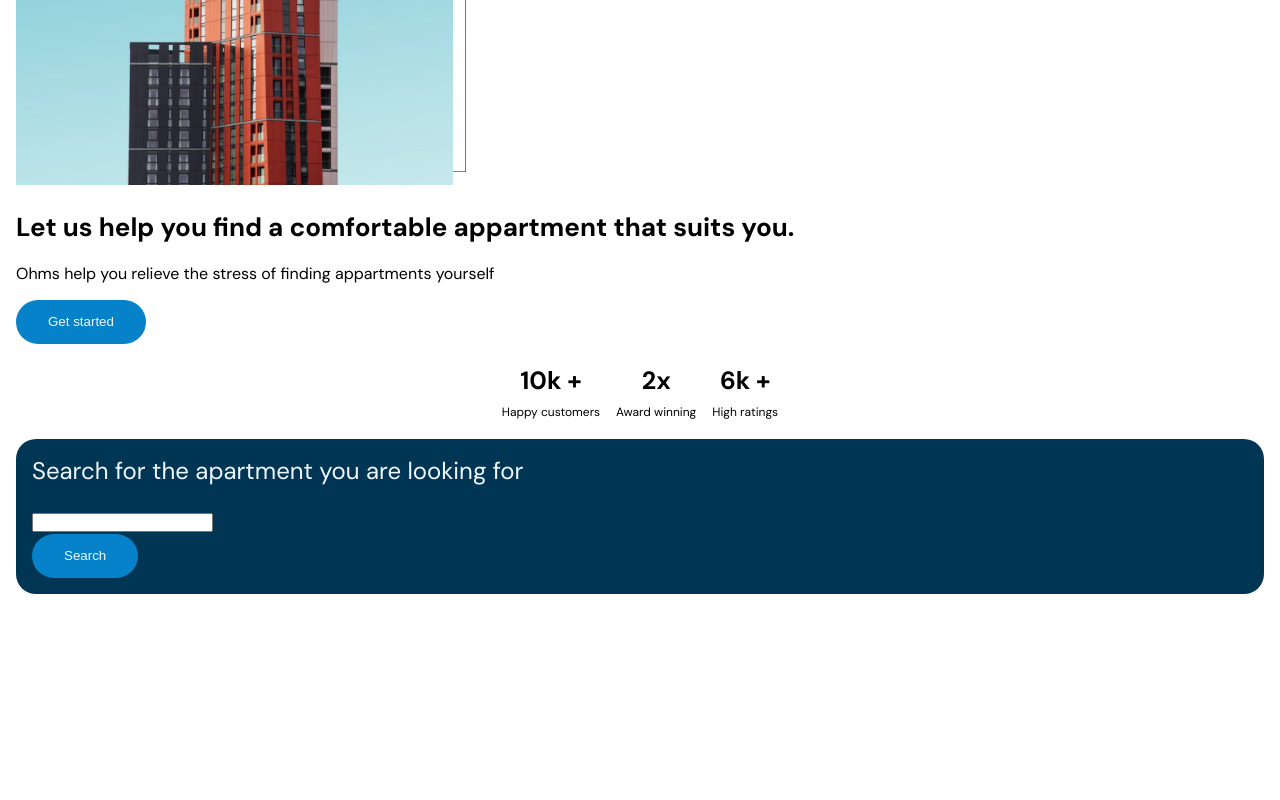
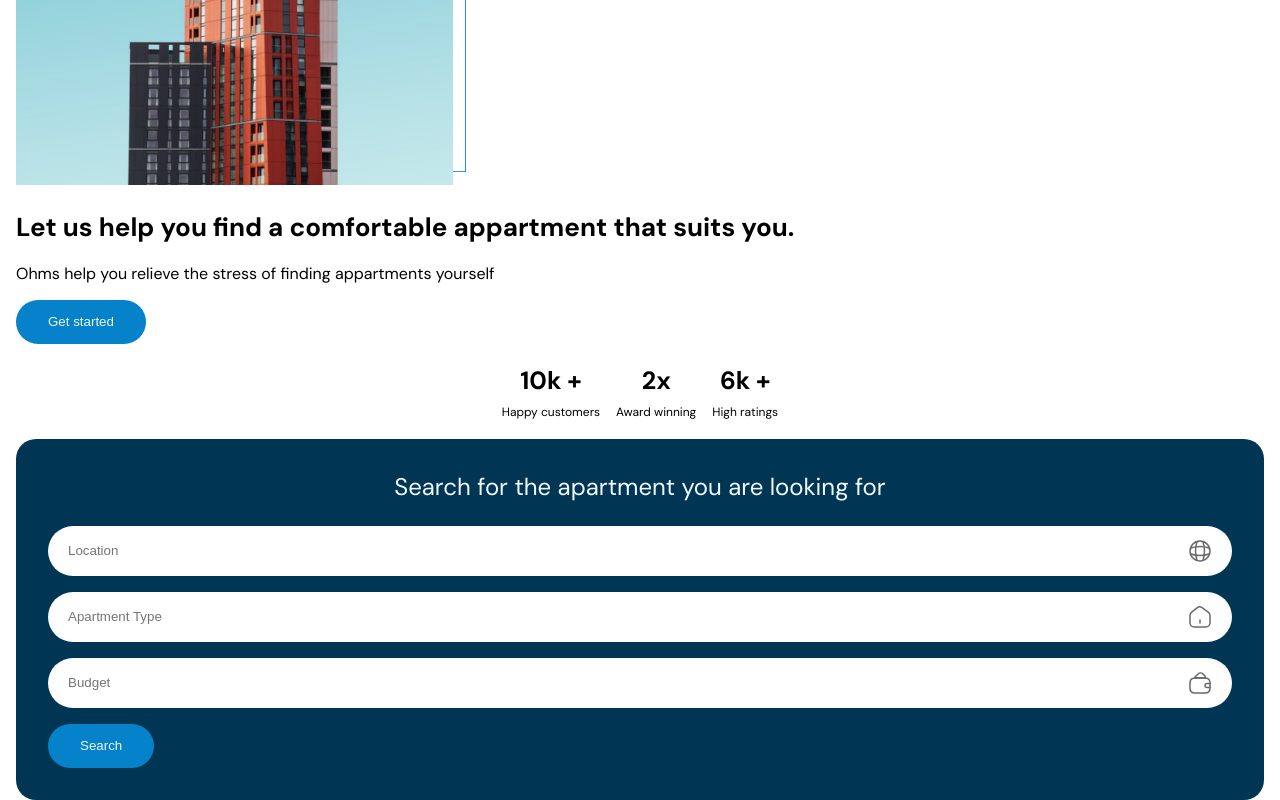
Before and after one commit to JolomiTee/Ohms, a React (Vite) app: page / in a window 1280 px wide. Shown: the part 400-1200 px from the top of the page. Before the commit the page ends 994 px from the top, so only its background shows below. Built offline with nearby package versions, Linux system fonts and the light colour scheme; a web font is replaced by a local one.

Commit message:
Made Input field components for the search container

```diff
--- a/src/assets/css/Components.css
+++ b/src/assets/css/Components.css
@@ -138,7 +138,7 @@ button:hover{
 .SearchContainer{
     background: #003554;
     border-radius: 20px;
-    padding: 1rem;
+    padding: 2rem;
     color: aliceblue;
     display: grid;
     gap: 1.5rem;
@@ -149,5 +149,20 @@ button:hover{
     font-weight: 400;
     line-height: 31px;
     letter-spacing: 0em;
-
+    text-align: center;
 }
+.inputField{
+    display: flex;
+    margin-bottom: 1rem;
+}
+.inputIcon{
+    transform: translateX(-20px);
+}
+.input{
+    padding: 17.5px 20px;
+    background: #FFFFFF;
+    border-radius: 40px;
+    border: none;
+    width: 100%;
+    margin-right: -24px;
+}
--- a/src/components/Input.jsx
+++ b/src/components/Input.jsx
@@ -1,9 +1,10 @@
 import React from 'react'
 
-const Input = () => {
+const Input = (props) => {
   return (
-    <div>
-        <img src="" alt="" />
+    <div className='inputField'>
+        <input className='input' type={props.type} placeholder={props.placeholder} />
+        <img src={props.icon} className='inputIcon' alt="Location" />
     </div>
   )
 }
--- a/src/components/Search.jsx
+++ b/src/components/Search.jsx
@@ -1,5 +1,9 @@
 import React from 'react'
 import Button from './Button'
+import Input from './Input'
+import Globe from '../assets/images/global.svg'
+import ApartmentType from '../assets/images/home-2.svg'
+import Budget from '../assets/images/wallet.svg'
 
 const Search = (props) => {
   return (
@@ -7,7 +11,9 @@ const Search = (props) => {
         <p className="searchheader">Search for the apartment you are looking for</p>
 
         <div className="searchFields">
-            <input type="text" name="" id="" />
+            <Input placeholder='Location' icon={Globe} type='text' />
+            <Input placeholder='Apartment Type' icon={ApartmentType} type='text' />
+            <Input placeholder='Budget' icon={Budget} type='number' />
 
             <Button className='primarybutton' text='Search' />
         </div>
```
